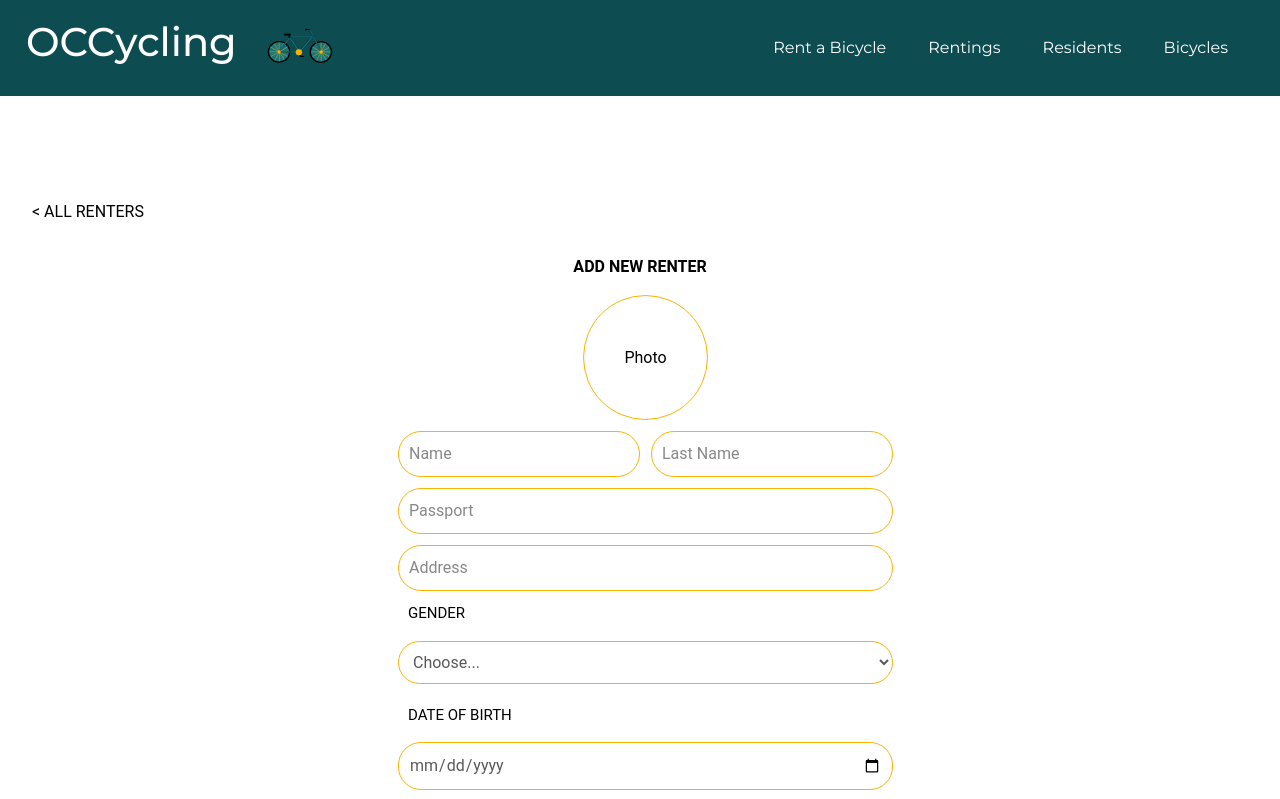
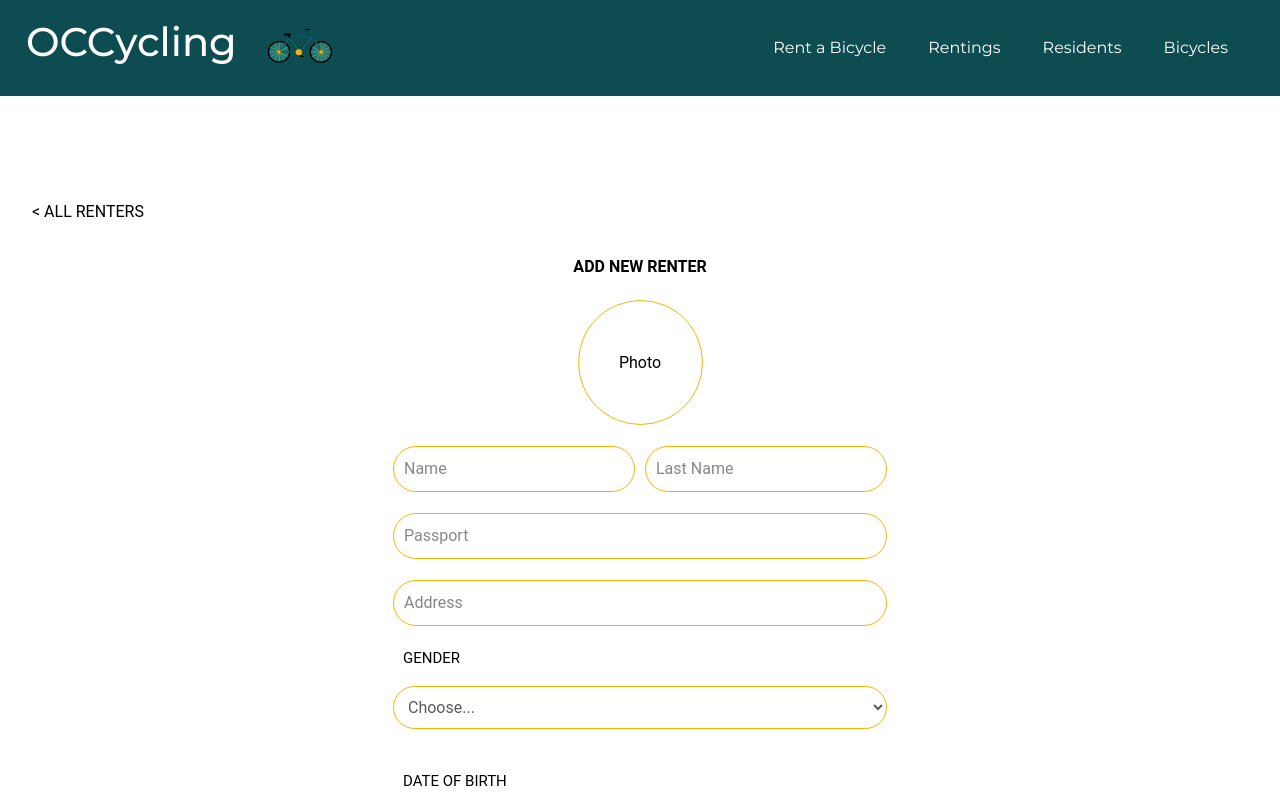
Before and after one commit to hheiress/OCCycling, a React (Create React App) app in the folder Front-end/: page /createnewrenter in a window 1280 px wide. Shown: the top 799 px of the page. Built offline with nearby package versions, Linux system fonts and the light colour scheme.

Commit message:
Forms CSS Updates

```diff
--- a/Front-end/src/components/AddNewBicycle.js
+++ b/Front-end/src/components/Bicycles/AddNewBicycle.js
@@ -2,7 +2,7 @@ import React, { useEffect, useReducer, useState } from 'react'
 import { Link } from "react-router-dom";
 import Form from 'react-bootstrap/Form';
 import Button from 'react-bootstrap/Button';
-import VolunteerPanel from './VolunteerPanel';
+import VolunteerPanel from '../VolunteerPanel';
 
 
 
@@ -34,8 +34,11 @@ function AddNewBicycle() {
         setStation(data);
       })
   }, []);
+  const date = Date()
 
   const handleSubmit = event => {
+
+
 
 
     fetch("http://localhost:3000/bikes", {
@@ -60,7 +63,7 @@ function AddNewBicycle() {
   return (
 
     <div>
-      <VolunteerPanel />
+    <VolunteerPanel />
 
       <div className="wrapper">
         <div className="return-form">
@@ -74,7 +77,7 @@ function AddNewBicycle() {
 
           <p><b>ADD NEW BICYCLE</b></p>
 
-          <Form onSubmit={handleSubmit}>
+          <Form className="form-align" onSubmit={handleSubmit}>
 
               <div className="margin-form">
                 <button type="button" onClick={imageUpload} className="photo-btn">Photo</button>
--- a/Front-end/src/components/CreateNewRenter.js
+++ b/Front-end/src/components/Residents/CreateNewRenter.js
@@ -2,7 +2,7 @@ import React, { useEffect, useReducer, useState } from 'react'
 import { Link } from "react-router-dom";
 import Form from 'react-bootstrap/Form';
 import Button from 'react-bootstrap/Button';
-import VolunteerPanel from './VolunteerPanel';
+import VolunteerPanel from '../VolunteerPanel';
 
 
 
@@ -71,7 +71,7 @@ function CreateNewRenter() {
 
           <p><b>ADD NEW RENTER</b></p>
 
-          <Form onSubmit={handleSubmit}>
+          <Form className="form-align" onSubmit={handleSubmit}>
 
 
             <div className="margin-form">
@@ -89,11 +89,11 @@ function CreateNewRenter() {
 
             <div className="wrap-names-renter">
 
-              <div className="margin-form">
+              <div className="margin-form-name">
                 <Form.Control name="name" autocomplete="off" onChange={handleChange} value={formData.name || ''} placeholder="Name" />
               </div>
 
-              <div className="margin-form">
+              <div className="margin-form-name">
                 <Form.Control name="lastname" autocomplete="off" onChange={handleChange} value={formData.lastname || ''} placeholder="Last Name" />
               </div>
 
--- a/Front-end/src/index.css
+++ b/Front-end/src/index.css
@@ -251,7 +251,7 @@ th {
   border: 1px solid rgba(0,0,0,0.1);
 }
 
-/* form */
+/* add forms */
 .return-form p {
 
   padding-left: 2rem;
@@ -288,7 +288,18 @@ th {
 
 .margin-form {
   margin-bottom: 11px;
-  margin-left: 11px;
+  padding:5px;
+  width: 100%;
+  ;
+
+}
+
+.margin-form-name {
+
+  margin-bottom: 11px;
+  padding:5px;
+  width: 100%;
+  ;
 
 }
 
@@ -308,9 +319,6 @@ th {
   border: 1.25px solid #F7B500;
   background-color: #F7B500;
 
-}
-.margin-form-button {
-  width: 185px;
 }
 
 .newrenter-form-wrapper {
@@ -333,4 +341,11 @@ th {
   display: flex;
   flex-direction: row;
 
+
 }
+
+.form-align {
+  display: flex;
+  flex-direction: column;
+  align-items: center;
+}
```
Also changed, not shown: Front-end/src/App.js (+4 -3 lines), 1 other file (tests, documents, lock files or other folders).
